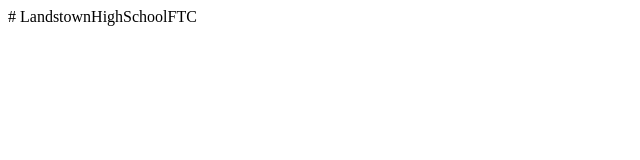
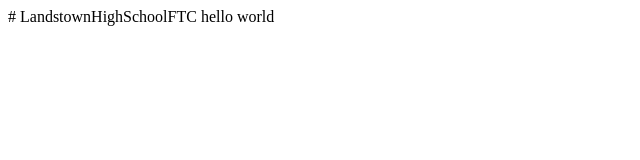
Before and after one commit to jrcoania/LandstownHighSchoolFTC, a plain HTML site: page index.html in a window 1280 px wide. Shown: the whole page, without its empty margins (0-640 px from the left). Drawn offline with Linux system fonts and the light colour scheme.

Commit message:
Update index.html

```diff
--- a/index.html
+++ b/index.html
@@ -1 +1,2 @@
 # LandstownHighSchoolFTC
+<h> hello world </h>
```
